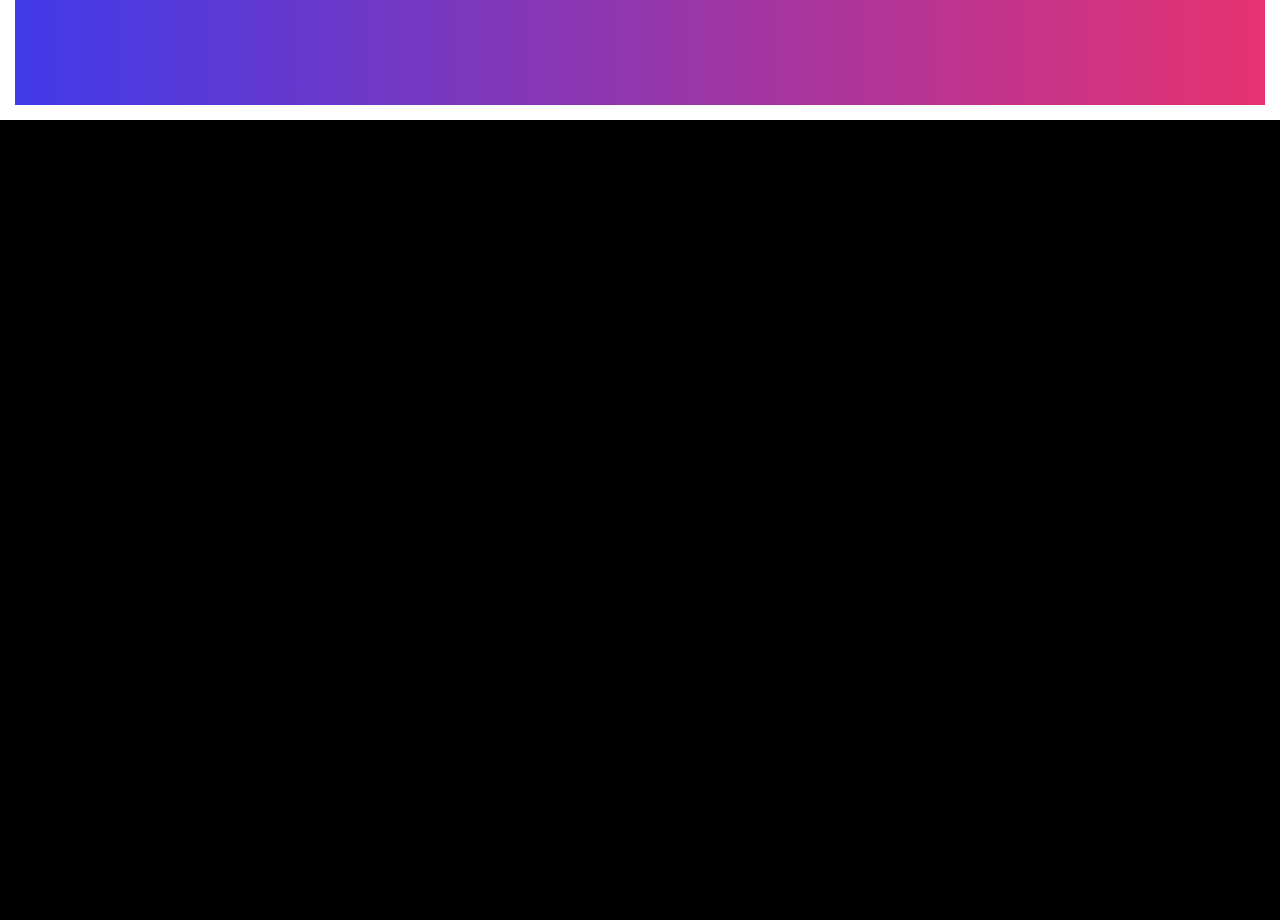
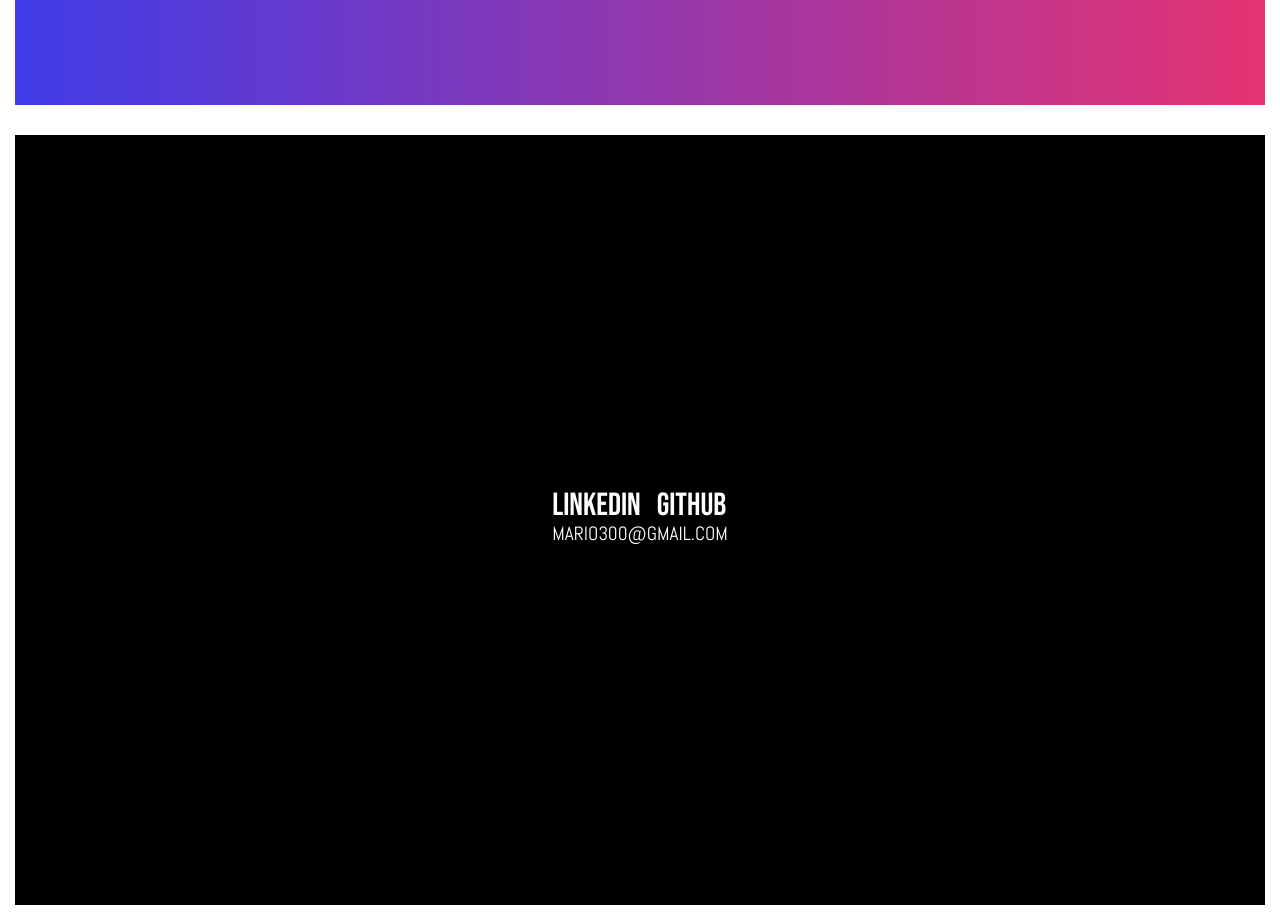
Before and after one commit to maritocuate/homeapp, a React (Vite) app: page / in a window 1280 px wide. Shown: the part 680-1600 px from the top of the page. Before the commit the page ends 800 px from the top, so only its background shows below. Built offline with nearby package versions, Linux system fonts and the light colour scheme.

Commit message:
✨ contact section

```diff
--- a/src/App.tsx
+++ b/src/App.tsx
@@ -1,4 +1,5 @@
 import './App.css'
+import Contact from './components/Contact'
 import Gradient from './components/Gradient'
 import Home from './components/Home'
 
@@ -7,6 +8,7 @@ function App() {
     <>
       <Gradient />
       <Home />
+      <Contact />
     </>
   )
 }
--- /dev/null
+++ b/src/components/Contact/Contact.css
@@ -0,0 +1,27 @@
+.section-contact .links {
+  display: flex;
+  align-items: center;
+  gap: 1rem;
+}
+
+.section-contact .link {
+  cursor: pointer;
+  font-family: 'Bebas Neue', sans-serif;
+  font-size: 2rem;
+}
+
+.section-contact .email {
+  font-size: 1.2rem;
+  top: -0.6rem;
+  position: relative;
+}
+
+@media screen and (max-width: 900px) {
+  .section-contact .links {
+    flex-direction: column;
+    line-height: 1.3rem;
+  }
+  .section-contact .email {
+    top: 0.7rem;
+  }
+}
--- /dev/null
+++ b/src/components/Contact/index.tsx
@@ -0,0 +1,30 @@
+import './Contact.css'
+
+export default function Contact() {
+  const links = {
+    linkedin: 'https://www.linkedin.com/in/mario-quiroga-73299527/',
+    github: 'https://github.com/maritocuate',
+  }
+
+  return (
+    <div className="section">
+      <section className="section-contact">
+        <div className="links">
+          <span
+            className="link"
+            onClick={() => window.open(links.linkedin, '_blank')}
+          >
+            linkedin
+          </span>
+          <span
+            className="link"
+            onClick={() => window.open(links.github, '_blank')}
+          >
+            github
+          </span>
+        </div>
+        <span className="email">MARIO300@GMAIL.COM</span>
+      </section>
+    </div>
+  )
+}
```
